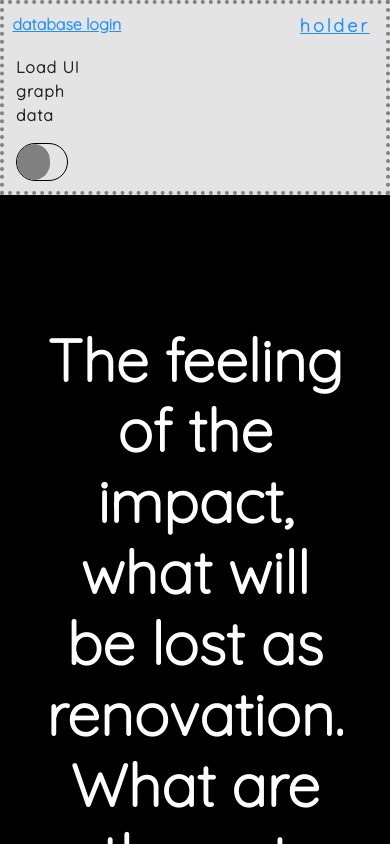
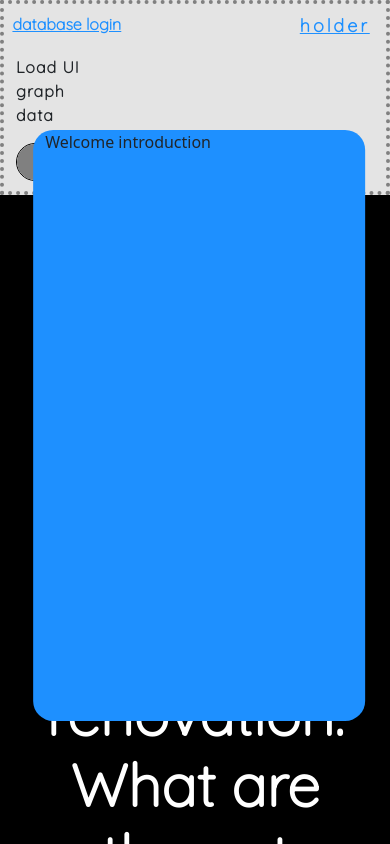
Before and after one commit to markie311/Vanguard, a React (Create React App) app in the folder view/: page / in a window 390 px wide. Built offline with nearby package versions, Linux system fonts and the light colour scheme; a web font is replaced by a local one.

Commit message:
Vanguard 1

```diff
--- a/view/src/components/landingpage/landingpage-component.js
+++ b/view/src/components/landingpage/landingpage-component.js
@@ -76,6 +76,15 @@ export default function LandingPage(props) {
     <PrivacyAndPolicy />
     <Footer />
    </Col>
+   <WelcomeIntroduction />
   </Row>
  )
 }
+
+function WelcomeIntroduction(props) {
+return (
+  <Col id="vanguardwelcomeintroduction">
+   <p>Welcome introduction</p>
+  </Col>
+)
+}
--- a/view/src/styles/landingpage/landingpage.scss
+++ b/view/src/styles/landingpage/landingpage.scss
@@ -131,6 +131,17 @@ display: none;
 #landingpage-content {
 -ms-overflow-style: none;
 scrollbar-width: none;
+}
+#vanguardwelcomeintroduction {
+position:absolute;
+background-color: dodgerblue;
+border-radius:20px;
+height:70vh;
+width:85%;
+z-index:5;
+top:0;
+left:0;
+transform: translate(10%, 22%);
 }
 }
 @media only screen and (min-width: 1200px) {
```
